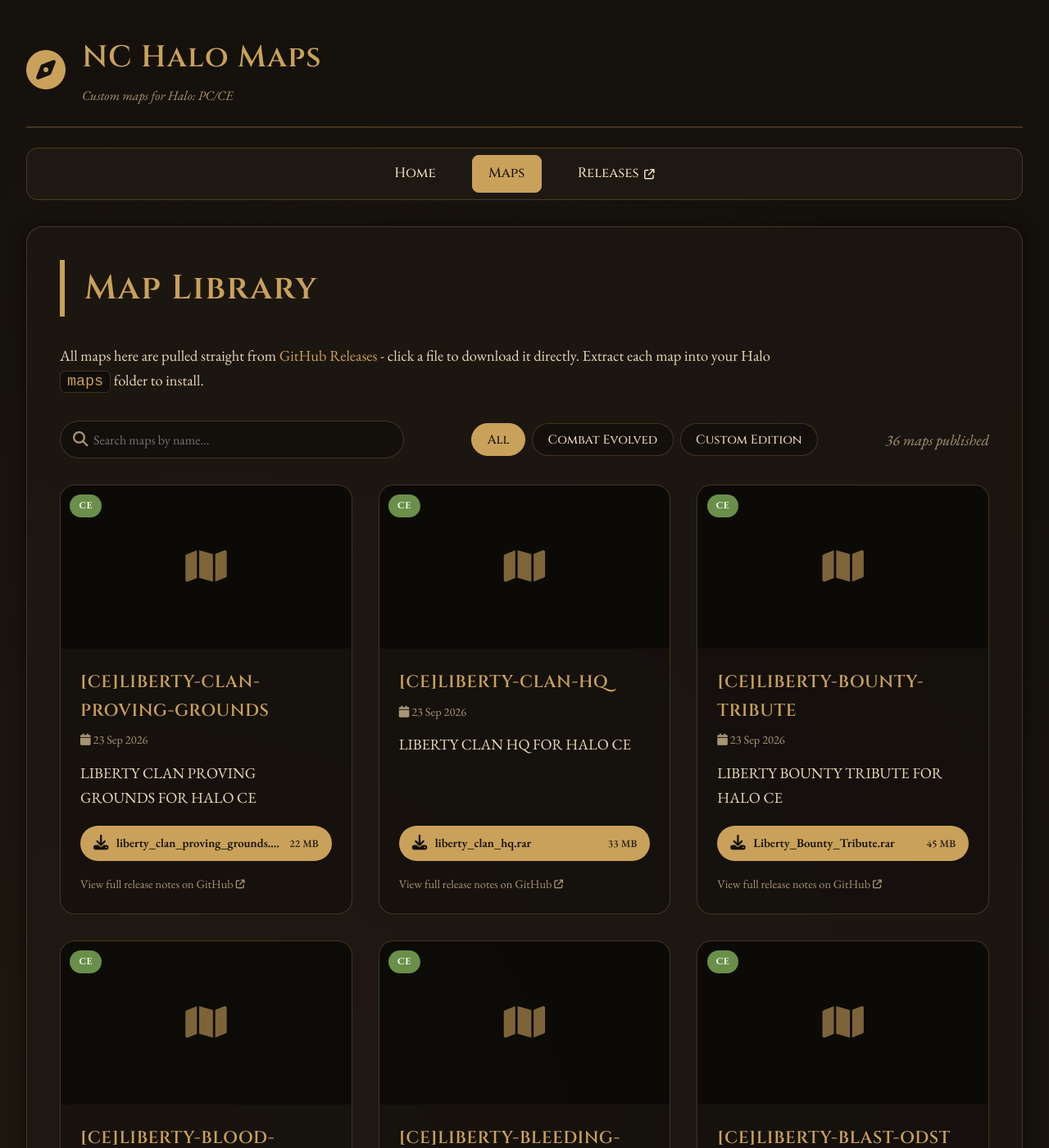
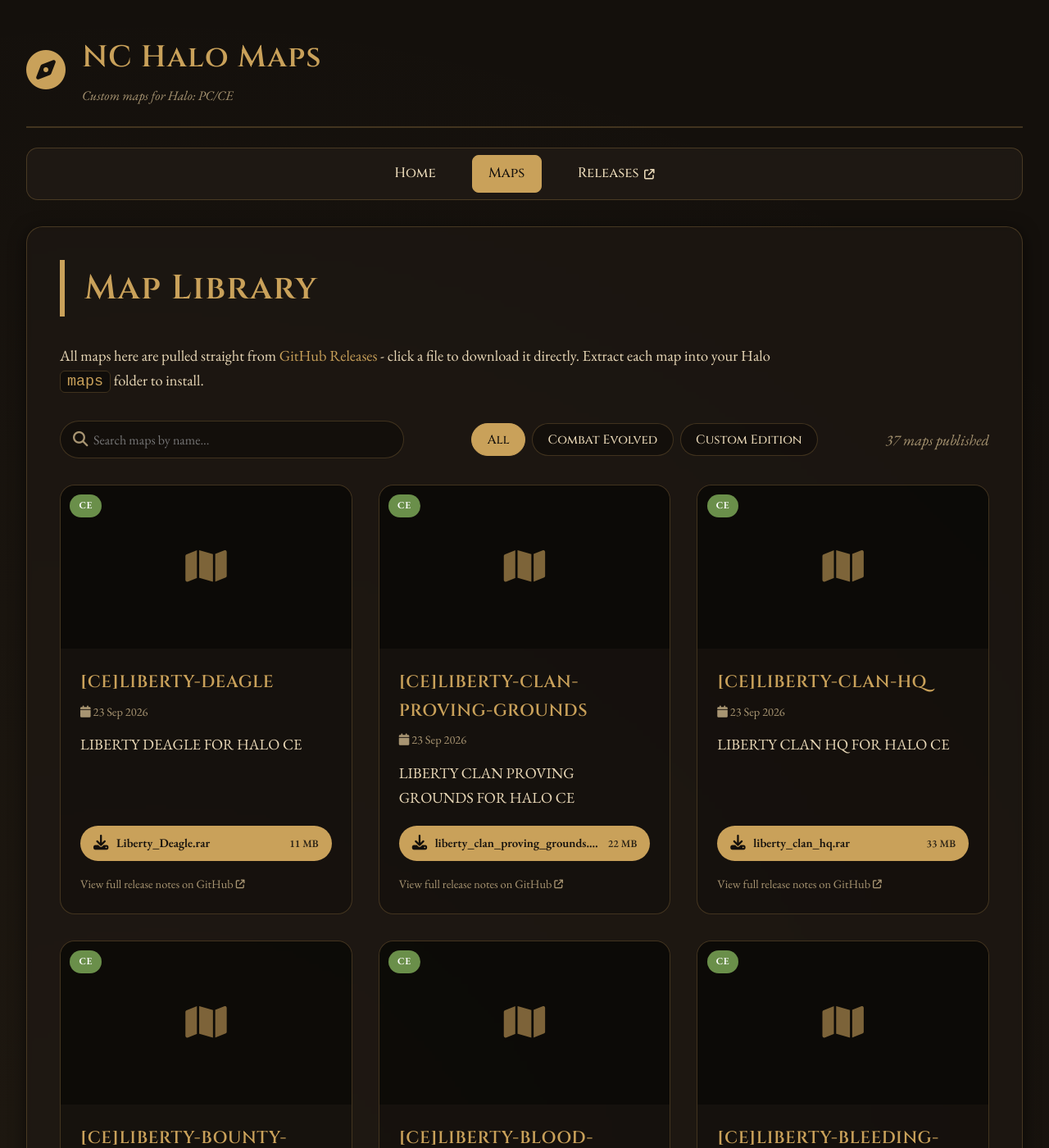
Before and after one commit to Chalwk/NC-Halo-Maps, a Jekyll site: the page built from maps.html, in a window 1280 px wide and 1400 px high. Shown: the whole window at 82% size. Built offline with Jekyll 4.4.1, drawn with Linux system fonts in a browser that asks for light colours.

Commit message:
chore: update releases data

```diff
--- a/_data/releases.json
+++ b/_data/releases.json
@@ -1,4 +1,27 @@
 [
+  {
+    "id": 394811115,
+    "tag": "CE-LIBERTY-DEAGLE",
+    "name": "[CE]LIBERTY-DEAGLE",
+    "body": "LIBERTY DEAGLE FOR HALO CE",
+    "prerelease": false,
+    "published_at": "2026-09-23T15:42:04Z",
+    "html_url": "https://github.com/nakedchick-code/NC-Halo-Maps/releases/tag/CE-LIBERTY-DEAGLE",
+    "games": [
+      "CE"
+    ],
+    "thumbnail": null,
+    "assets": [
+      {
+        "name": "Liberty_Deagle.rar",
+        "size": 11868751,
+        "size_human": "11 MB",
+        "download_count": 0,
+        "browser_download_url": "https://github.com/nakedchick-code/NC-Halo-Maps/releases/download/CE-LIBERTY-DEAGLE/Liberty_Deagle.rar",
+        "content_type": "application/x-compressed"
+      }
+    ]
+  },
   {
     "id": 394809807,
     "tag": "CE-LIBERTY-CLAN-PROVING-GROUNDS",
```
